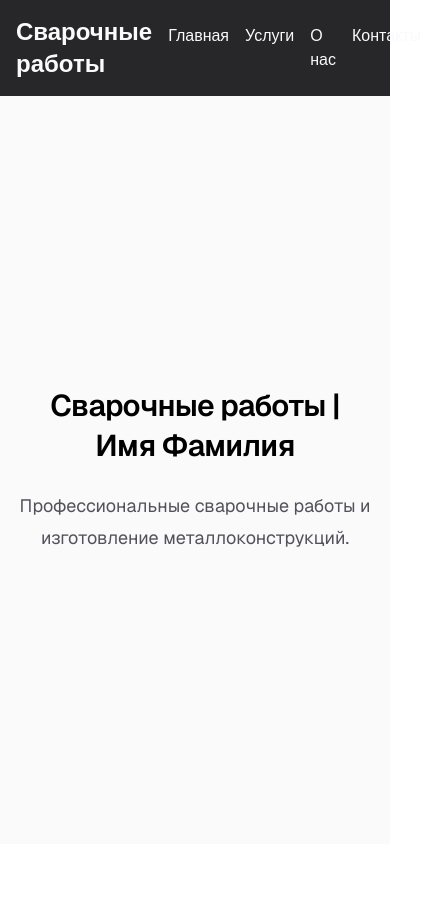
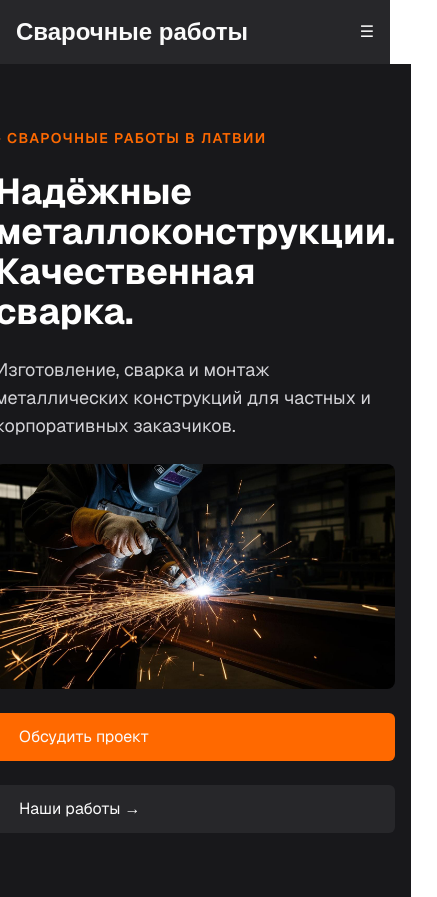
Before and after one commit to link0fe/metalworks-service, a Next.js app: page / in a window 390 px wide. Shown: the whole page, 437 px wide, since content can reach past the window. Before the commit the page ends 844 px from the top, so only its background shows below. Built offline with nearby package versions, Linux system fonts and the light colour scheme.

Commit message:
Updated header for mobile, Added Main Screen Hero component

```diff
--- a/src/app/page.tsx
+++ b/src/app/page.tsx
@@ -1,14 +1,9 @@
+import Hero from "../components/Hero";
+
 export default function Home() {
   return (
     <main className="flex flex-col flex-1 items-center justify-center bg-zinc-50 font-sans dark:bg-black">
-      <div className="flex flex-col items-center gap-6 text-center sm:items-start sm:text-left">
-        <h1 className="max-w-xs text-3xl font-semibold leading-10 tracking-tight text-black dark:text-zinc-50">
-          Сварочные работы | Имя Фамилия{" "}
-        </h1>
-        <p className="max-w-md text-lg leading-8 text-zinc-600 dark:text-zinc-400">
-          Профессиональные сварочные работы и изготовление металлоконструкций.
-        </p>
-      </div>
+      <Hero />
     </main>
   );
 }
--- a/src/components/Header.tsx
+++ b/src/components/Header.tsx
@@ -1,12 +1,15 @@
+"use client";
 import Link from "next/link";
+import { useState } from "react";
 
 export default function Header() {
+    const [isOpen, setIsOpen] = useState(false);
+
     return (
         <header className="bg-zinc-800 text-zinc-50 py-4">
-            <div className="flex items-center justify-between container mx-auto px-4">
+            <div className="flex items-center justify-between container mx-auto px-4 ">
                 <p className="text-2xl font-bold">Сварочные работы</p>
-                <nav className="">
-                    <div className="container mx-auto px-4 flex space-x-4">
+                <nav className="hidden md:flex gap-4">
                         <Link href="/" className="text-zinc-50 hover:text-zinc-300">
                         Главная
                         </Link>
@@ -14,14 +17,35 @@ export default function Header() {
                             Услуги
                         </Link>
                         <Link href="/about" className="text-zinc-50 hover:text-zinc-300">
-                            О нас
+                            О Мастере
                         </Link>
                         <Link href="/contact" className="text-zinc-50 hover:text-zinc-300">
                             Контакты
                         </Link>
-                    </div>
                 </nav>
+                <button type="button" aria-label={isOpen ? "Close Menu" : "Open Menu"} aria-expanded={isOpen} aria-controls="mobile-navigation" className="md:hidden" onClick={() => setIsOpen(prev => !prev)}>
+                    {isOpen ? "✕" : "☰"}
+                </button>
             </div>
+            {isOpen && (
+                <div className="container mx-auto px-4 md:hidden">
+                    <nav className="flex flex-col gap-2 py-2" id="mobile-navigation">
+                        <hr className="border-zinc-600"/>
+                        <Link href="/" className="text-zinc-50 hover:text-zinc-300" onClick={() => setIsOpen(false)}>
+                            Главная
+                        </Link>
+                        <Link href="/services" className="text-zinc-50 hover:text-zinc-300" onClick={() => setIsOpen(false)}>
+                            Услуги
+                        </Link>
+                        <Link href="/about" className="text-zinc-50 hover:text-zinc-300" onClick={() => setIsOpen(false)}>
+                            О Мастере
+                        </Link>
+                        <Link href="/contact" className="text-zinc-50 hover:text-zinc-300" onClick={() => setIsOpen(false)}>
+                            Контакты
+                        </Link>
+                    </nav>
+                </div>
+                )}
         </header>
     )
 }
--- /dev/null
+++ b/src/components/Hero.tsx
@@ -0,0 +1,39 @@
+import Link from "next/link";
+import Image from "next/image";
+
+export default function Hero() {
+    return (
+        <section className="bg-zinc-900 text-white py-16 px-4">
+            <div className="max-w-6xl mx-auto flex flex-col gap-6">
+                <p className="text-sm font-semibold uppercase tracking-widest text-orange-500">
+                    - СВАРОЧНЫЕ РАБОТЫ В ЛАТВИИ
+                </p>
+                <h1 className="text-4xl md:text-6xl font-bold">
+                    Надёжные металлоконструкции. Качественная сварка.
+                </h1>
+                <p className="text-lg text-zinc-300">
+                    Изготовление, сварка и монтаж металлических конструкций для частных и корпоративных заказчиков.
+                </p>
+
+            <Image
+                src="/metalworks.jpg"
+                alt="Сварочные работы и изготовление металлоконструкций"
+                width={1200}
+                height={800}
+                sizes="(max-width: 768px) 100vw, (max-width: 1200px) 90vw, 1152px"
+                className="w-full h-auto rounded-lg"
+            />
+            {/* <div className="flex flex-col sm:flex-row gap-4 mt-6">     */}
+                <Link href="/contact" className="px-6 py-3 bg-orange-500 text-zinc-50 rounded-md hover:bg-zinc-700 transition-colors">
+                    Обсудить проект
+                </Link>
+                <Link
+                    href="/projects"
+                    className="px-6 py-3 bg-zinc-800 text-zinc-50 rounded-md hover:bg-zinc-700 transition-colors"
+                >
+                    Наши работы →
+                </Link>
+            </div>
+        </section>
+    )
+}
```
Also changed, not shown: public/metalworks.jpg (added).
